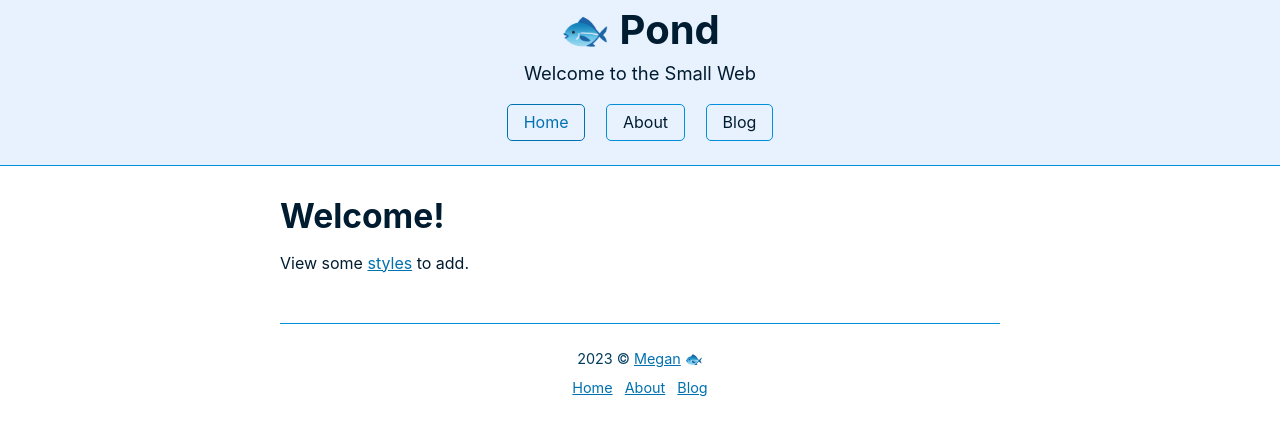
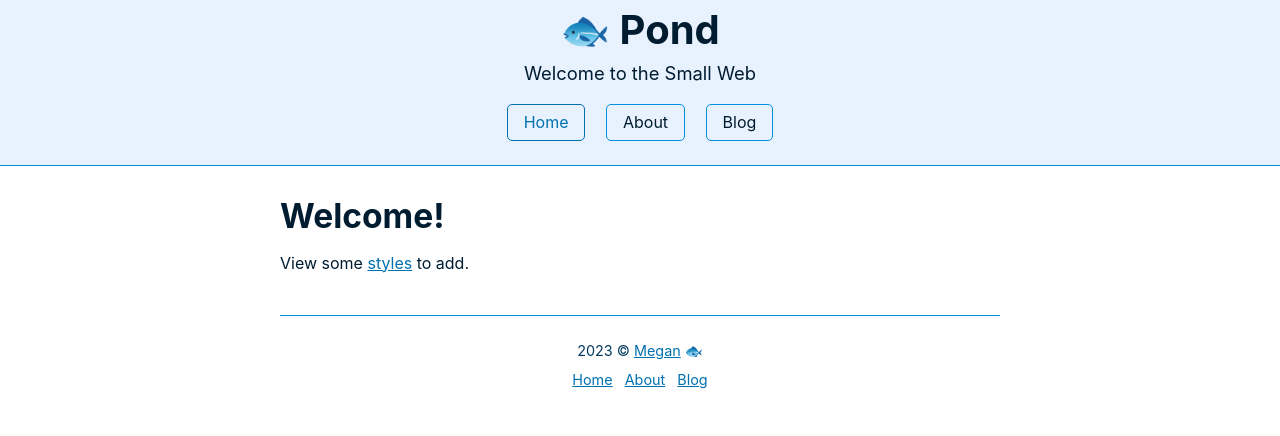
Before and after one commit to megdna/pond, a Jekyll site: the page built from index.md, in a window 1280 px wide. Shown: the top 436 px of the page. Built offline with Jekyll 4.4.1, drawn with Linux system fonts in a browser that asks for light colours.

Commit message:
Update theme

```diff
--- a/assets/css/style.css
+++ b/assets/css/style.css
@@ -41,11 +41,7 @@
 
 html {
 	font-family: var(--sans-font);
-	overflow-y: scroll;
   scroll-behavior: smooth;
-  text-size-adjust: none;
-  -moz-text-size-adjust: none;
-  -webkit-text-size-adjust: none;
 }
 
 body {
@@ -64,7 +60,7 @@
 body > header {
   background-color: var(--bg-box);
   border-bottom: 1px solid var(--border);
-  padding: 0 0.5rem 0.5rem 0.5rem;
+  padding: 0 0.5rem 0.5rem;
   text-align: center;
   grid-column: 1 / -1;
 }
@@ -85,7 +81,7 @@
 header > nav {
   font-size: 1rem;
   line-height: 2;
-  padding: 0.5rem 0 0 0;
+  padding: 0.5rem 0 0;
 }
 header > nav a,
 header > nav a:visited {
@@ -93,7 +89,7 @@
   border-radius: 5px;
   color: var(--text);
   display: inline-block;
-  margin: 0 0.5rem 1rem 0.5rem;
+  margin: 0 0.5rem 1rem;
   padding: 0.1rem 1rem;
   text-decoration: none;
 }
@@ -110,7 +106,6 @@
 }
 main > nav a {
   font-weight: bold;
-  margin-top: 1rem;
 	text-decoration: none;
 }
 main > nav a:before {
@@ -121,15 +116,15 @@
   border-top: 1px solid var(--border);
   color: var(--meta);
   font-size: 0.9rem;
-  margin-top: 2rem;
-  padding: 1rem 1rem 1.5rem 1rem;
+  margin-top: 1.5rem;
+  padding: 1rem 1rem 1.5rem;
   text-align: center;
 }
 body > footer p {
   margin: 0.5rem auto;
 }
 footer > nav a {
-  padding: 0 0.25rem 0 0.25rem;
+  padding: 0 0.25rem;
 }
 
 /* Standard HTML */
@@ -310,7 +305,6 @@
 img, picture, video {
   border-radius: 5px;
   height: auto;
-  justify-content: center;
   max-width: 100%;
 }
 
```
Also changed, not shown: assets/css/style.md (+1 -1 lines).
